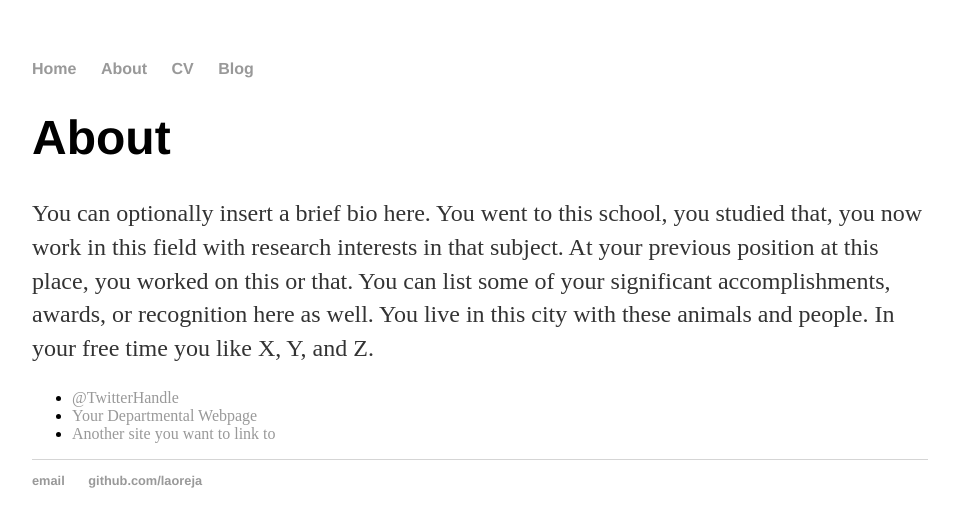
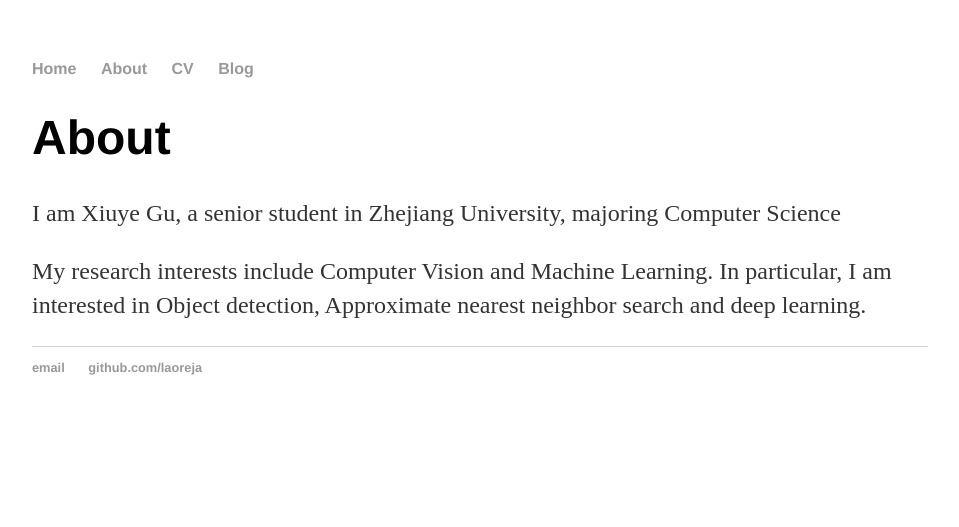
Before and after one commit to laoreja/laoreja.github.io, a Jekyll site: the page built from about/index.html, in a window 1280 px wide. Shown: the top 527 px of the page, without its empty margins (160-1119 px from the left). Built offline with Jekyll 4.4.1, drawn with Linux system fonts in a browser that asks for light colours.

Commit message:
cv add pdf again

```diff
--- a/_config.yml
+++ b/_config.yml
@@ -1,3 +1,3 @@
-name: GU, XIUYE
+name: Xiuye Gu
 markdown: kramdown
 permalink: /blog/:year/:month/:day/:title
--- a/_layouts/default.html
+++ b/_layouts/default.html
@@ -21,7 +21,7 @@
 <ul>
 <li><a href="/">Home</a></li>
 <li><a href="/about">About</a></li>
-<li><a href="/CV/cv_4.pdf">CV</a></li>
+<li><a href="/CV/cv_4.pdf#page=1">CV</a></li>
 <li><a href="/blog">Blog</a></li>
 </ul>
     </nav>
--- a/about/index.html
+++ b/about/index.html
@@ -1,15 +1,17 @@
 ---
 layout: default
-title: About Hank Quinlan
+title: About Xiuye Gu
 ---
 
 		<div class="about">
 			<h1>About</h1>
-			<p>You can optionally insert a brief bio here. You went to this school, you studied that, you now work in this field with research interests in that subject. At your previous position at this place, you worked on this or that. You can list some of your significant accomplishments, awards, or recognition here as well. You live in this city with these animals and people. In your free time you like X, Y, and Z.</p>
+			<p>I am Xiuye Gu, a senior student in Zhejiang University, majoring Computer Science</p>
+			<p>My research interests include Computer Vision and Machine Learning. In particular, I am interested in Object detection, Approximate nearest neighbor search and deep learning.</p>
+			<!-- <p>I am a contributor of the <a href=""></a>EFANNA open source Library.</p> -->
 
-			<ul class="contacts">
+			<!-- <ul class="contacts">
 				<li><a href="#">@TwitterHandle</a></li>
 				<li><a href="#">Your Departmental Webpage</a></li>
 				<li><a href="#">Another site you want to link to</a></li>
-				</ul>
+			</ul> -->
 		</div>
--- a/blog/index.html
+++ b/blog/index.html
@@ -1,6 +1,6 @@
 ---
 layout: default
-title: Hank Quinlan's Blog
+title: XiuyeGu's Blog
 ---
 <h1>{{ page.title }}</h1>
 <ul class="posts">
@@ -10,3 +10,5 @@ title: Hank Quinlan's Blog
   {% endfor %}
 
 </ul>
+
+<p><a href="http://laoreja.github.io/blog/atom.xml">RSS</a></p>
--- a/index.html
+++ b/index.html
@@ -1,9 +1,9 @@
 ---
 layout: default
-title: XiuyeGu's Home
+title: Xiuye Gu's Home
 ---
 <div class="blurb">
-	<h1>Hi there, I'm GU, XIUYE!</h1>
+	<h1>Hi there, I'm Xiuge Gu!</h1>
 	<p>I'm best known as the horrible cop from <em>A Touch of Evil</em> Don't trust me. <a href="/about">Read more about my life...</a></p>
 </div><!-- /.blurb -->
 
```
Also changed, not shown: _posts/2016-11-1-xiuye-gu-site-launched.md (+1 -1 lines), blog/atom.xml (+8 -8 lines).
